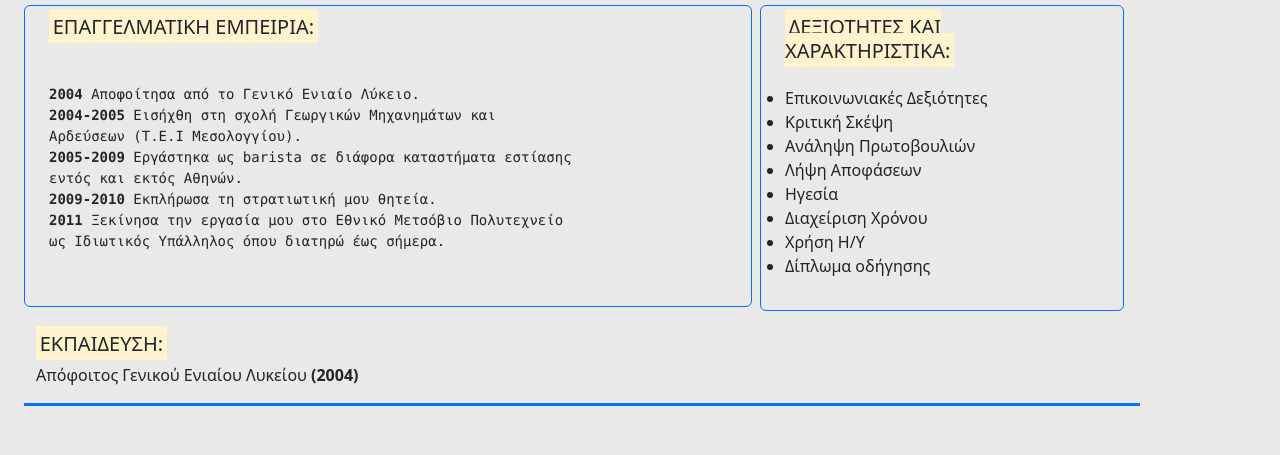
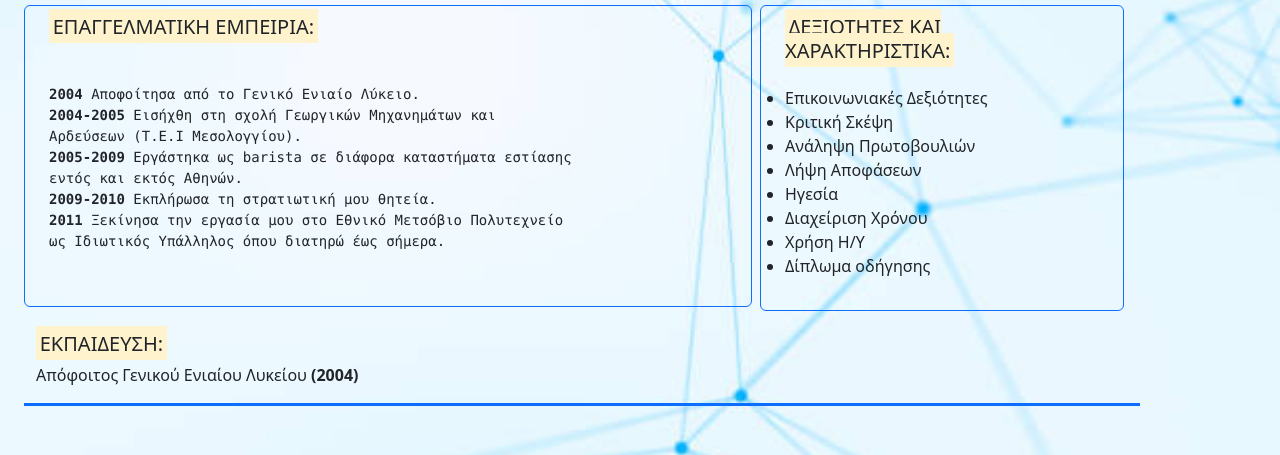
Before and after one commit to grgks/Personal-CV, a plain HTML site: page index.html in a window 1280 px wide. Shown: the part 345-800 px from the top of the page. Drawn offline with nearby package versions, Linux system fonts and the light colour scheme.

Commit message:
fix:backround photo

```diff
--- a/cv.css
+++ b/cv.css
@@ -1,3 +1,10 @@
 .bgc{
   background-color: rgba(218, 218, 217, 0.582);
 }
+
+body {
+  background-image: url('img/istockphoto.jpg');
+  background-size: cover;
+  background-repeat: no-repeat;
+  background-position: center;
+}
```
Also changed, not shown: img/istockphoto.jpg (added), Εργασία-CV ΚΟΥΝΕΛΗΣ ΓΙΩΡΓΟΣ.txt (added).
